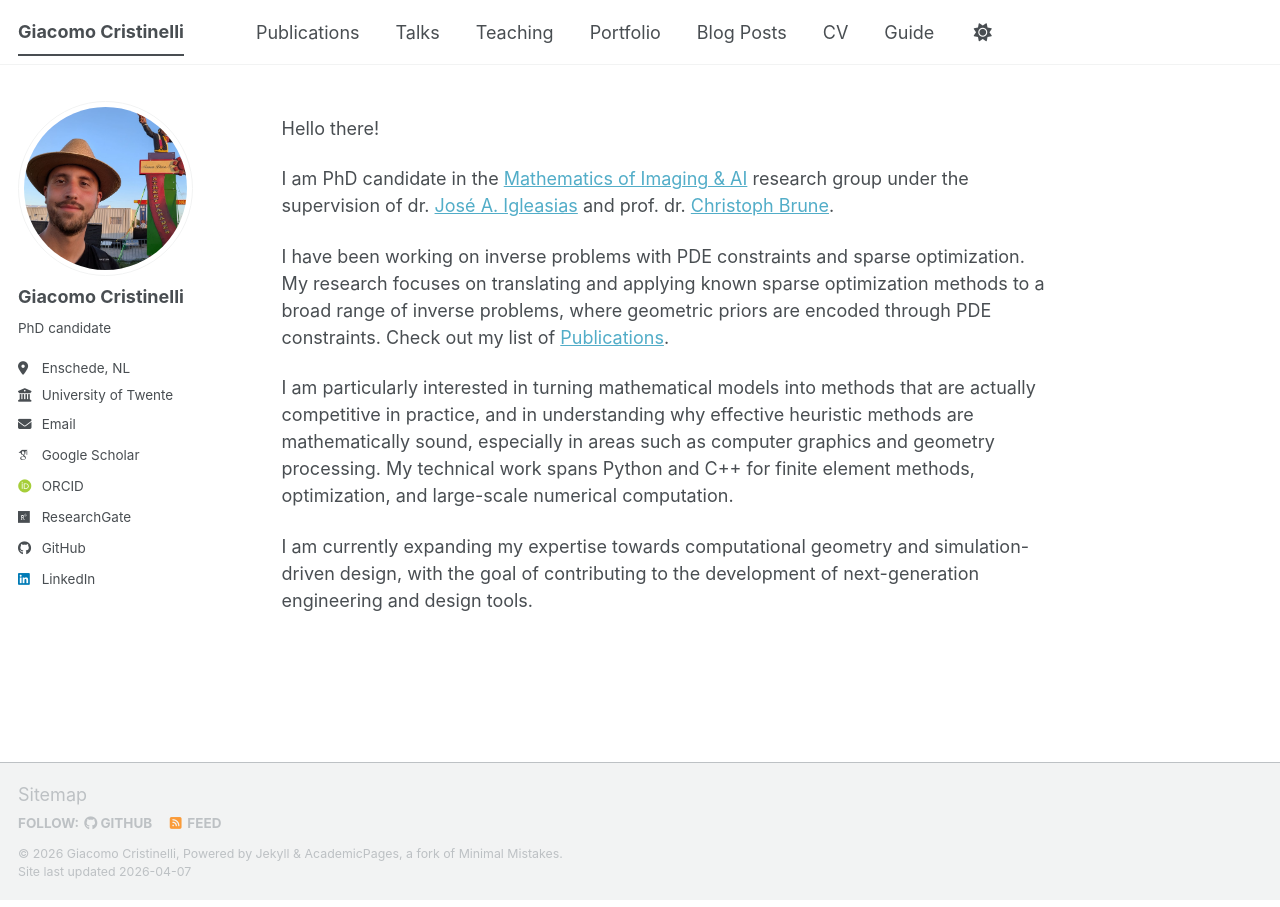
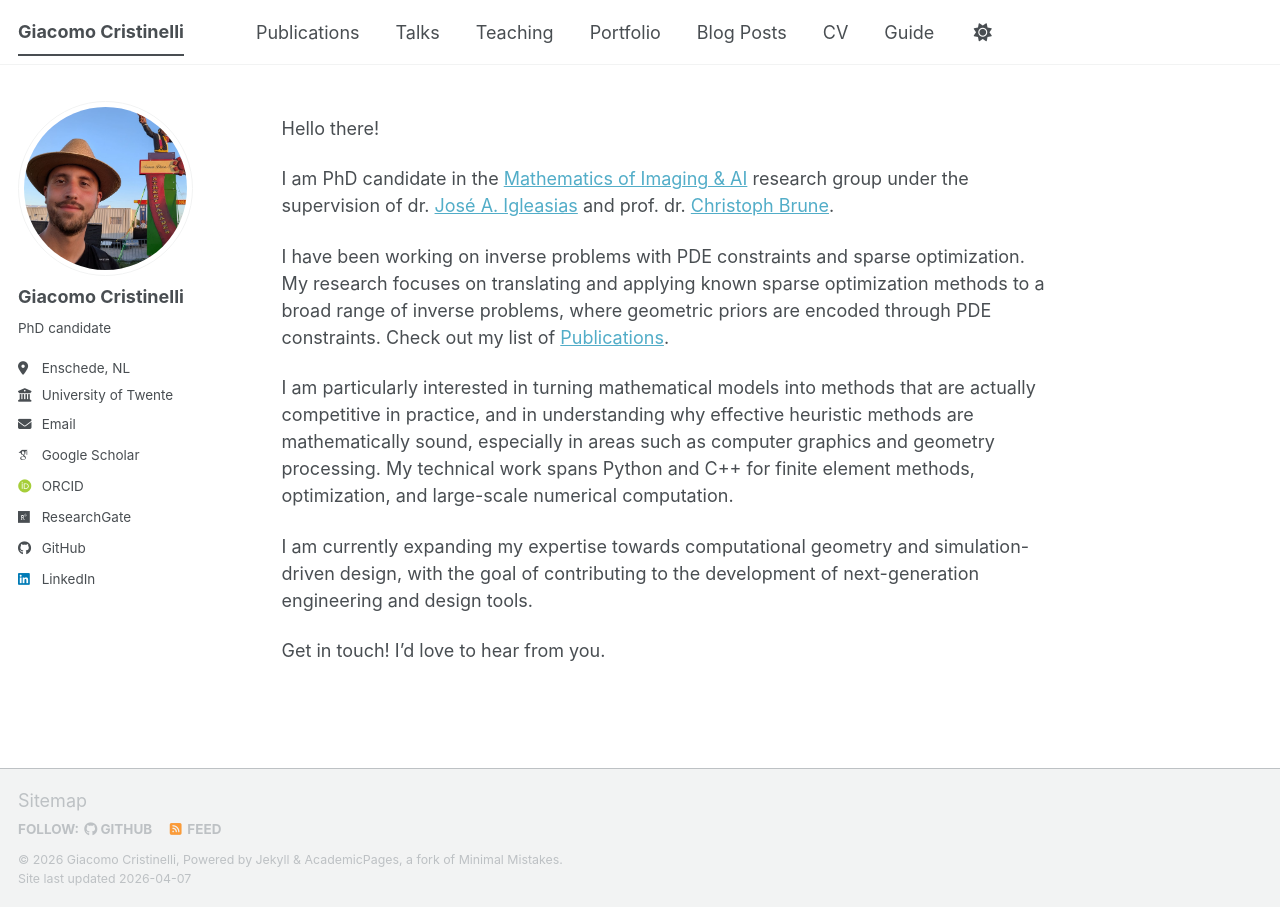
Before and after one commit to gcristinelli/gcristinelli.github.io, a Jekyll site: the page built from _pages/about.md, in a window 1280 px wide. Built offline with Jekyll 4.4.1, drawn with Linux system fonts in a browser that asks for light colours; some web fonts are replaced; a script bundle is joined from its source files by our own code; library files that are not in the unit come from our copies.

Commit message:
Update about.md

```diff
--- a/_pages/about.md
+++ b/_pages/about.md
@@ -16,3 +16,5 @@ I have been working on inverse problems with PDE constraints and sparse optimiza
 I am particularly interested in turning mathematical models into methods that are actually competitive in practice, and in understanding why effective heuristic methods are mathematically sound, especially in areas such as computer graphics and geometry processing. My technical work spans Python and C++ for finite element methods, optimization, and large-scale numerical computation.
 
 I am currently expanding my expertise towards computational geometry and simulation-driven design, with the goal of contributing to the development of next-generation engineering and design tools.
+
+Get in touch! I'd love to hear from you.
```
